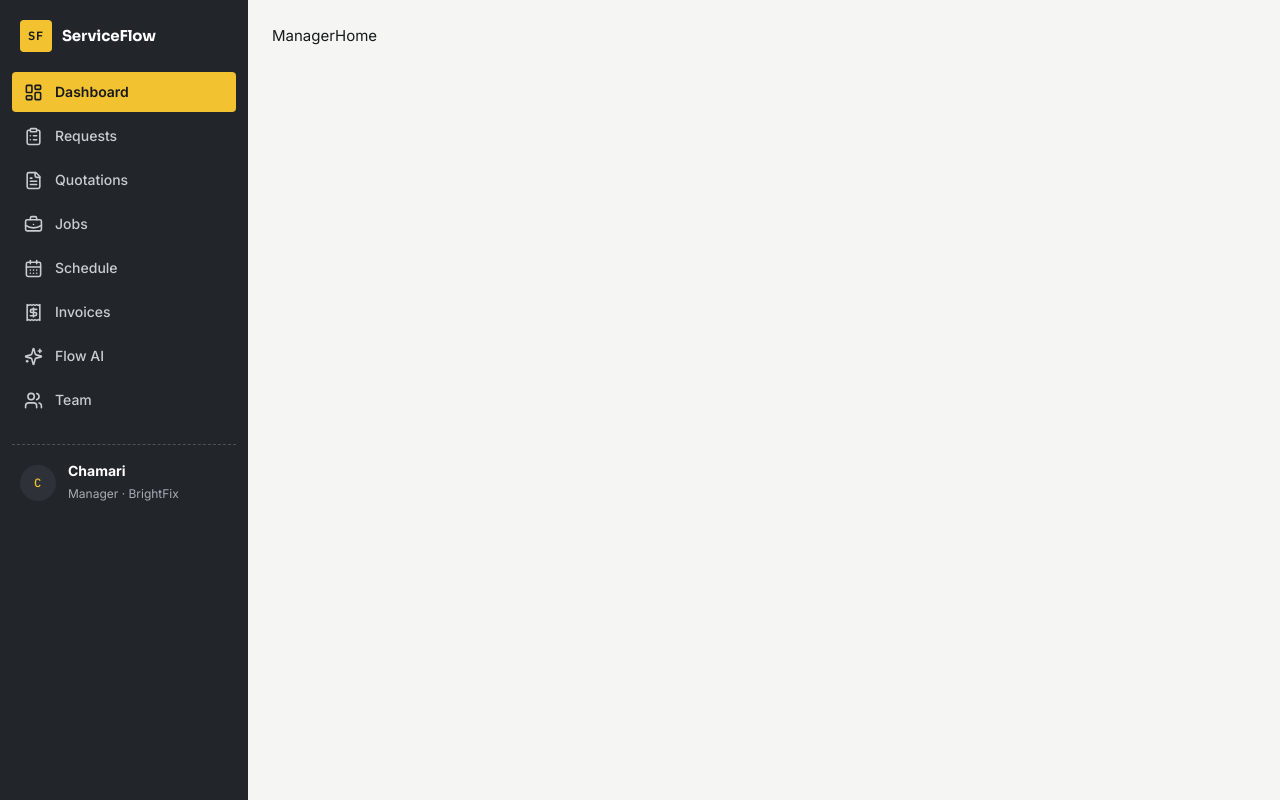
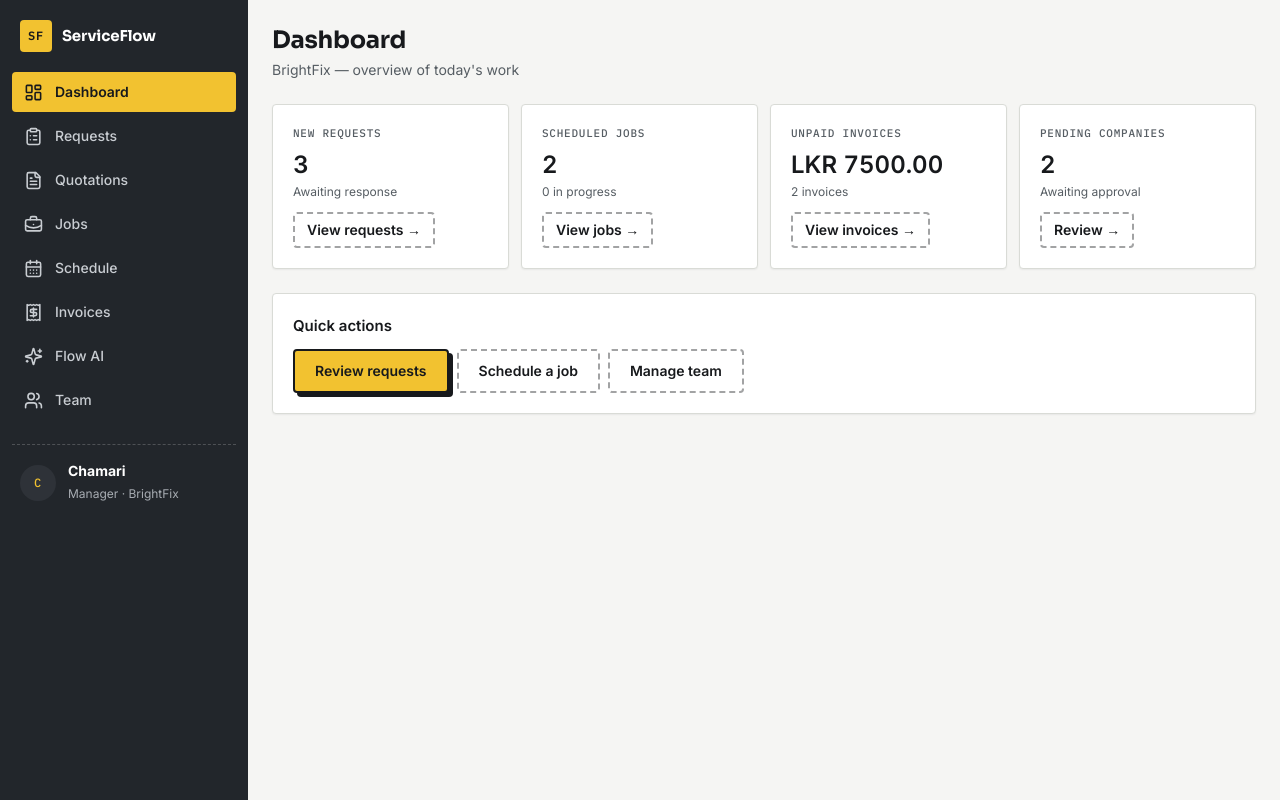
Before and after one commit to amiztp/ServiceFlow, a React (Vite) app in the folder frontend/: page /manager in a window 1280 px wide. Built offline with nearby package versions, Linux system fonts and the light colour scheme.

Commit message:
add mockup manager , manager dashboard ok

```diff
--- a/frontend/src/App.tsx
+++ b/frontend/src/App.tsx
@@ -11,7 +11,9 @@ import { AppSidebar, roleNav } from "./components";
 
 type Role = "manager" | "employee" | "admin";
 
-const ManagerHome = () => <h1>ManagerHome</h1>;
+//const ManagerHome = () => <h1>ManagerHome</h1>;
+import ManagerDashboard from "./features/manager/Dashboard";
+
 //const RequestInbox = () => <h1>RequestInbox</h1>;
 import RequestInbox from "./features/manager/Requests";
 
@@ -85,7 +87,7 @@ export default function App() {
   return (
     <BrowserRouter>
       <Routes>
-        <Route path="/manager" element={<Shell role="manager"><ManagerHome /></Shell>} />
+        <Route path="/manager" element={<Shell role="manager"><ManagerDashboard /></Shell>} />
         <Route path="/manager/requests" element={<Shell role="manager"><RequestInbox /></Shell>} />
         <Route path="/manager/quotations" element={<Shell role="manager"><RequestInbox /></Shell>} />
         <Route path="/manager/quotations/:requestId" element={<Shell role="manager"><QuoteBuilder /></Shell>} />
--- /dev/null
+++ b/frontend/src/features/manager/Dashboard.tsx
@@ -0,0 +1,104 @@
+import { useNavigate } from "react-router-dom";
+import { ActionButton, SurfaceCard } from "../../components";
+import { mockRequests, mockJobs, mockInvoices, mockCompanies } from "../../mocks/data";
+
+export default function ManagerDashboard() {
+  const navigate = useNavigate();
+
+  const newRequests = mockRequests.filter((request) => request.state === "NEW").length;
+  const scheduledJobs = mockJobs.filter((job) => job.state === "SCHEDULE_CONFIRMED").length;
+  const inProgress = mockJobs.filter((job) => job.state === "IN_PROGRESS").length;
+  const unpaidInvoices = mockInvoices.filter((invoice) => invoice.state === "UNPAID");
+  const unpaidTotal = unpaidInvoices.reduce((sum, invoice) => sum + invoice.total, 0);
+  const pendingCompanies = mockCompanies.filter((company) => company.state === "PENDING").length;
+
+  return (
+    <div className="space-y-6">
+      <div>
+        <h1 className="sf-display text-2xl font-bold">Dashboard</h1>
+        <p className="text-sm text-text-secondary mt-1">
+          BrightFix — overview of today's work
+        </p>
+      </div>
+
+      <div className="grid grid-cols-1 sm:grid-cols-2 lg:grid-cols-4 gap-3">
+        <SurfaceCard className="p-5 flex flex-col">
+          <p className="sf-mono text-[11px] uppercase tracking-wide text-text-secondary">
+            New requests
+          </p>
+          <p className="sf-tabular font-semibold text-2xl leading-tight mt-2">{newRequests}</p>
+          <p className="text-xs text-text-secondary mt-1">
+            {newRequests === 0 ? "All caught up" : "Awaiting response"}
+          </p>
+          <div className="mt-3">
+            <ActionButton variant="stub" size="small" onClick={() => navigate("/manager/requests")}>
+              View requests →
+            </ActionButton>
+          </div>
+        </SurfaceCard>
+
+        <SurfaceCard className="p-5 flex flex-col">
+          <p className="sf-mono text-[11px] uppercase tracking-wide text-text-secondary">
+            Scheduled jobs
+          </p>
+          <p className="sf-tabular font-semibold text-2xl leading-tight mt-2">{scheduledJobs}</p>
+          <p className="text-xs text-text-secondary mt-1">
+            {inProgress} in progress
+          </p>
+          <div className="mt-3">
+            <ActionButton variant="stub" size="small" onClick={() => navigate("/manager/jobs")}>
+              View jobs →
+            </ActionButton>
+          </div>
+        </SurfaceCard>
+
+        <SurfaceCard className="p-5 flex flex-col">
+          <p className="sf-mono text-[11px] uppercase tracking-wide text-text-secondary">
+            Unpaid invoices
+          </p>
+          <p className="sf-tabular font-semibold text-2xl leading-tight mt-2">
+            LKR {unpaidTotal.toFixed(2)}
+          </p>
+          <p className="text-xs text-text-secondary mt-1">
+            {unpaidInvoices.length} invoice{unpaidInvoices.length === 1 ? "" : "s"}
+          </p>
+          <div className="mt-3">
+            <ActionButton variant="stub" size="small" onClick={() => navigate("/manager/invoices")}>
+              View invoices →
+            </ActionButton>
+          </div>
+        </SurfaceCard>
+
+        <SurfaceCard className="p-5 flex flex-col">
+          <p className="sf-mono text-[11px] uppercase tracking-wide text-text-secondary">
+            Pending companies
+          </p>
+          <p className="sf-tabular font-semibold text-2xl leading-tight mt-2">{pendingCompanies}</p>
+          <p className="text-xs text-text-secondary mt-1">
+            Awaiting approval
+          </p>
+          <div className="mt-3">
+            <ActionButton variant="stub" size="small" onClick={() => navigate("/admin/companies")}>
+              Review →
+            </ActionButton>
+          </div>
+        </SurfaceCard>
+      </div>
+
+      <SurfaceCard className="p-5 space-y-3">
+        <h2 className="font-semibold">Quick actions</h2>
+        <div className="flex flex-wrap gap-2">
+          <ActionButton variant="stamp" onClick={() => navigate("/manager/requests")}>
+            Review requests
+          </ActionButton>
+          <ActionButton variant="stub" onClick={() => navigate("/manager/jobs")}>
+            Schedule a job
+          </ActionButton>
+          <ActionButton variant="stub" onClick={() => navigate("/manager/team")}>
+            Manage team
+          </ActionButton>
+        </div>
+      </SurfaceCard>
+    </div>
+  );
+}
--- a/frontend/src/mocks/data.ts
+++ b/frontend/src/mocks/data.ts
@@ -248,3 +248,15 @@ export const mockCompanies: Company[] = [
     rejectionReason: "Missing business registration documents",
   },
 ];
+
+// helper for the dashboard
+export const dashboardStats = () => {
+  return {
+    newRequests: mockRequests.filter(r => r.state === "NEW").length,
+    jobsInProgress: mockJobs.filter(j => j.state === "IN_PROGRESS" || j.state === "SCHEDULE_CONFIRMED").length,
+    unpaidInvoices: mockInvoices.filter(i => i.state === "UNPAID").length,
+    unpaidTotal: mockInvoices
+      .filter(i => i.state === "UNPAID")
+      .reduce((s, i) => s + i.total, 0),
+  };
+};
```
